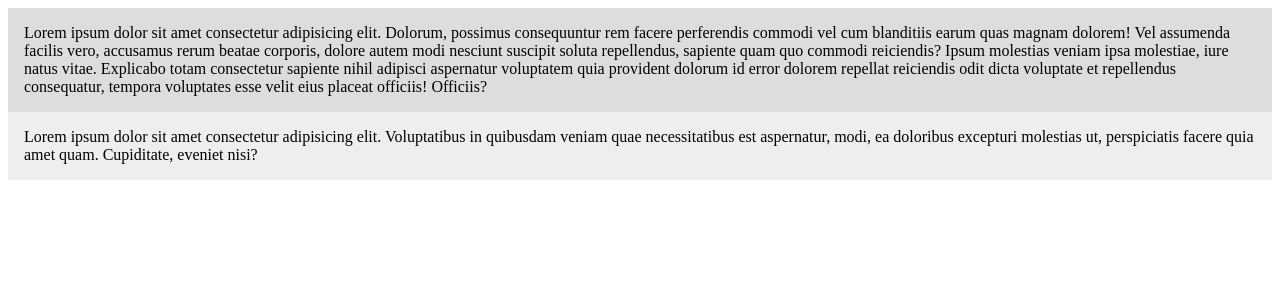
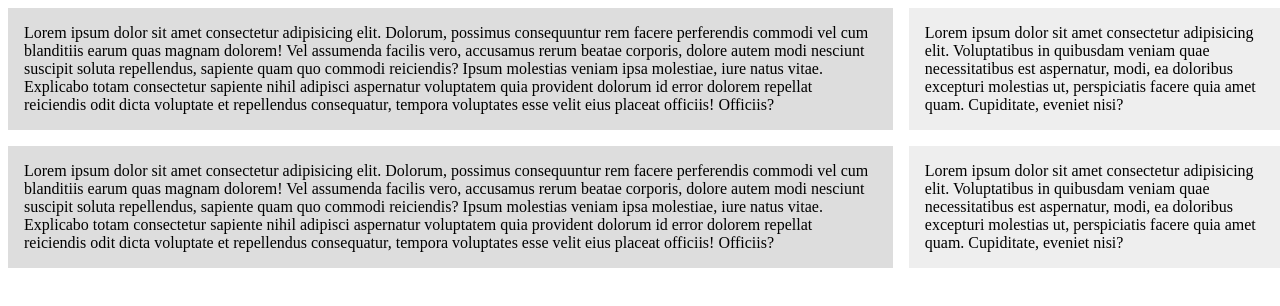
Before and after one commit to StephenGreen88/CSSGrid, a plain HTML site: page index.html in a window 1280 px wide. Drawn offline with Linux system fonts and the light colour scheme.

Commit message:
created index2.html and style2.css files for more practice.

```diff
--- a/css/style.css
+++ b/css/style.css
@@ -1,7 +1,4 @@
-.wrapper {
-    display: grid;
-}
-
+/* Adding some light styling so we can see the differences in the grid */
 .wrapper div {
     background: #eee;
     padding: 1em;
@@ -10,3 +7,14 @@
 .wrapper div:nth-child(odd) {
     background: #ddd;
 }
+
+/* Setting up the wrapper in a grid */
+.wrapper {
+    display: grid;
+    grid-template-columns: 70% 30%;
+    /* This creates space between the columns and grid-row-gap creates space between rows
+    grid-column-gap: 1em;
+    grid-row-gap: 1em;*/
+    /* If you're going to do the same size gap between columns and rows you'll use the following */
+    grid-gap: 1em;
+}
--- a/index.html
+++ b/index.html
@@ -27,7 +27,21 @@
             necessitatibus est aspernatur, modi, ea doloribus excepturi molestias ut, perspiciatis facere quia amet
             quam. Cupiditate, eveniet nisi?
         </div>
+        <div>
+            Lorem ipsum dolor sit amet consectetur adipisicing elit. Dolorum, possimus consequuntur rem facere
+            perferendis commodi vel cum blanditiis earum quas magnam dolorem! Vel assumenda facilis vero, accusamus
+            rerum beatae corporis, dolore autem modi nesciunt suscipit soluta repellendus, sapiente quam quo commodi
+            reiciendis? Ipsum molestias veniam ipsa molestiae, iure natus vitae. Explicabo totam consectetur sapiente
+            nihil adipisci aspernatur voluptatem quia provident dolorum id error dolorem repellat reiciendis odit dicta
+            voluptate et repellendus consequatur, tempora voluptates esse velit eius placeat officiis! Officiis?
+        </div>
+        <div>
+            Lorem ipsum dolor sit amet consectetur adipisicing elit. Voluptatibus in quibusdam veniam quae
+            necessitatibus est aspernatur, modi, ea doloribus excepturi molestias ut, perspiciatis facere quia amet
+            quam. Cupiditate, eveniet nisi?
+        </div>
     </div>
+
 </body>
 
 </html>
```
Also changed, not shown: index2.html (added, +17 -0 lines), css/style2.css (added).
